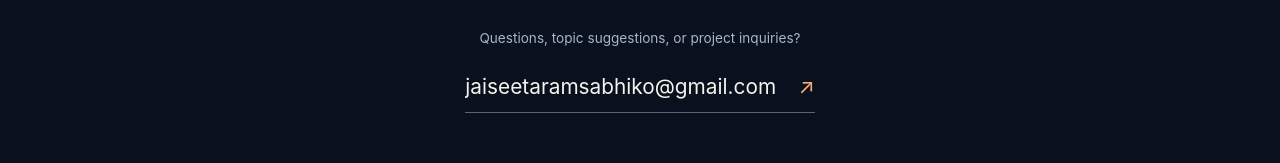
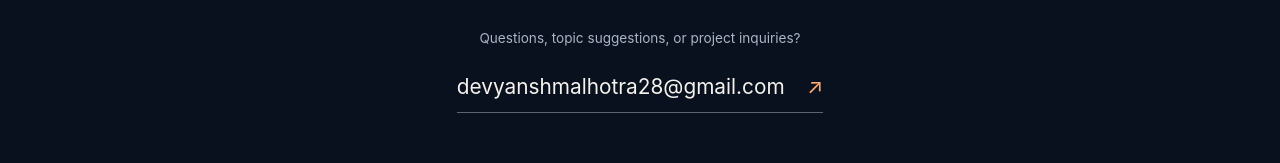
Before and after one commit to DevyanshMalhotra/toolglow-lab-site, a plain HTML site: page index.html in a window 1280 px wide. Shown: the part 3494-3657 px from the top of the page. Drawn offline with Linux system fonts and the light colour scheme.

Commit message:
Use public contact email for ToolGlow Lab

```diff
--- a/index.html
+++ b/index.html
@@ -73,7 +73,7 @@
       <div class="automation-intro"><p class="eyebrow">04 / BEHIND THE WORKFLOW</p><h2 id="automation-title">Meet ToolGlow Lab<br>Automation.</h2><p>A privately operated desktop system that supports our own content workflow.</p><a class="text-link" href="privacy.html">Read the Privacy Policy <span aria-hidden="true">↗</span></a></div>
       <div class="automation-details"><p>The application generates original videos locally, uploads them to the authorized YouTube channel, and checks their processing status using YouTube API Services.</p><p>Google OAuth provides the channel owner’s authorization. The app requests <code>youtube.upload</code> and <code>youtube.readonly</code>; OAuth credentials and tokens are stored locally in protected files.</p><div class="info-note"><span aria-hidden="true">↳</span><p>This website provides project and privacy information. The desktop application is privately operated and is not available as a public service. Visiting this site does not connect your Google account.</p></div></div>
     </section>
-    <section id="contact" class="contact-section wrap" aria-labelledby="contact-title"><p class="eyebrow">KEEP THE CURIOSITY GOING</p><h2 id="contact-title">Good ideas start<br>with a <span class="orange">conversation.</span></h2><p>Questions, topic suggestions, or project inquiries?</p><a class="contact-email" href="mailto:jaiseetaramsabhiko@gmail.com">jaiseetaramsabhiko@gmail.com <span aria-hidden="true">↗</span></a></section>
+    <section id="contact" class="contact-section wrap" aria-labelledby="contact-title"><p class="eyebrow">KEEP THE CURIOSITY GOING</p><h2 id="contact-title">Good ideas start<br>with a <span class="orange">conversation.</span></h2><p>Questions, topic suggestions, or project inquiries?</p><a class="contact-email" href="mailto:devyanshmalhotra28@gmail.com">devyanshmalhotra28@gmail.com <span aria-hidden="true">↗</span></a></section>
   </main>
   <footer class="site-footer wrap"><div><a class="brand footer-brand" href="index.html"><span class="brand-mark" aria-hidden="true">t<span>g</span></span><span>ToolGlow <strong>Lab</strong><span class="brand-dot">.</span></span></a><p>Smarter tools. Less busywork.</p></div><div class="footer-end"><nav aria-label="Legal navigation"><a href="privacy.html">Privacy Policy</a><a href="terms.html">Terms of Service</a><a href="#main">Back to top ↑</a></nav><p>© 2026 ToolGlow Lab. An independent project.</p></div></footer>
 </body>
```
